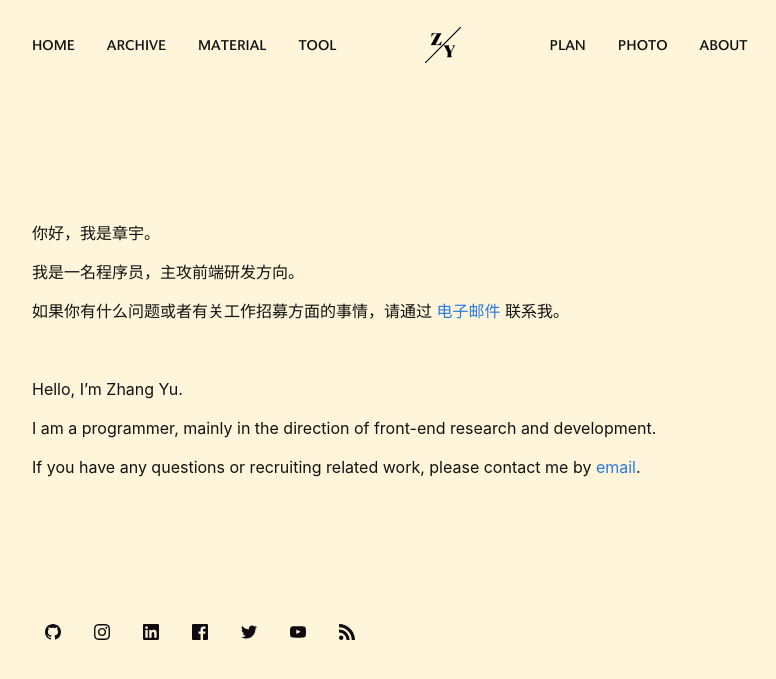
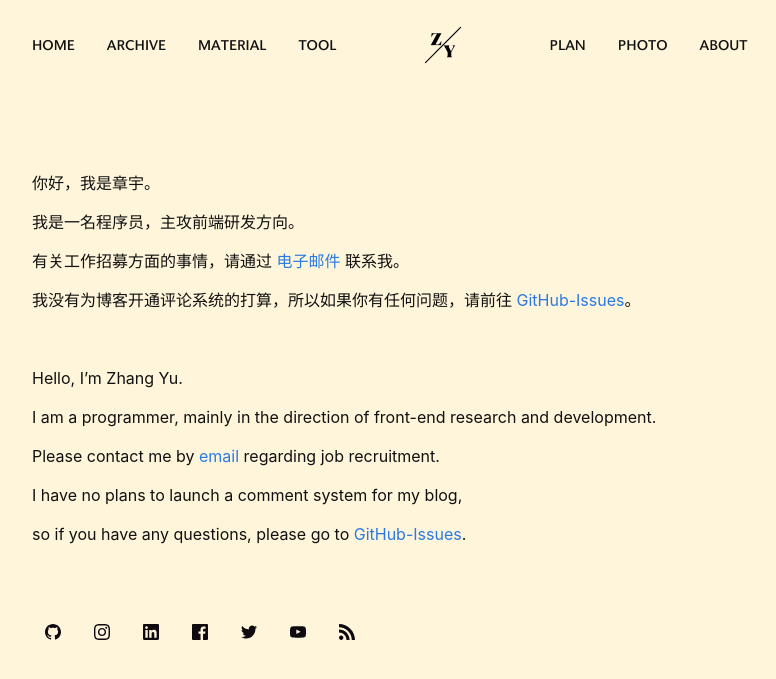
Before and after one commit to karl-cheung/karl-cheung.github.io, a Jekyll site: the page built from about.md, in a window 1280 px wide. Shown: the top 679 px of the page, without its empty margins (238-1014 px from the left). Built offline with Jekyll 4.4.1, drawn with Linux system fonts in a browser that asks for light colours.

```diff
--- a/_sass/minima/_layout.scss
+++ b/_sass/minima/_layout.scss
@@ -444,5 +444,5 @@
 }
 
 .about {
-  padding: 120px 0 0;
+  padding: 70px 0 0;
 }
--- a/about.md
+++ b/about.md
@@ -8,7 +8,9 @@ permalink: /about
 
 我是一名程序员，主攻前端研发方向。
 
-如果你有什么问题或者有关工作招募方面的事情，请通过 [电子邮件](mailto:{{ site.email }}) 联系我。
+有关工作招募方面的事情，请通过 [电子邮件](mailto:{{ site.email }}) 联系我。
+
+我没有为博客开通评论系统的打算，所以如果你有任何问题，请前往 [GitHub-Issues]。
 
 <br/>
 
@@ -16,4 +18,10 @@ Hello, I'm Zhang Yu.
 
 I am a programmer, mainly in the direction of front-end research and development.
 
-If you have any questions or recruiting related work, please contact me by [email](mailto:{{ site.email }}).
+Please contact me by [email](mailto:{{ site.email }}) regarding job recruitment.
+
+I have no plans to launch a comment system for my blog,
+
+so if you have any questions, please go to [GitHub-Issues].
+
+[GitHub-Issues]: https://github.com/vincheung/vincheung.github.io/issues
--- a/package.json
+++ b/package.json
@@ -3,7 +3,8 @@
   "version": "1.0.0",
   "description": "Zhang Yu - Blog",
   "scripts": {
-    "serve": "jekyll serve"
+    "serve": "jekyll serve",
+    "build": "jekyll build"
   },
   "author": "Zhang Yu <zhangyu.vin@gmail.com>",
   "license": "Creative Commons BY-NC-ND 4.0（自由转载-保持署名-非商用-禁止演绎）协议",
```
